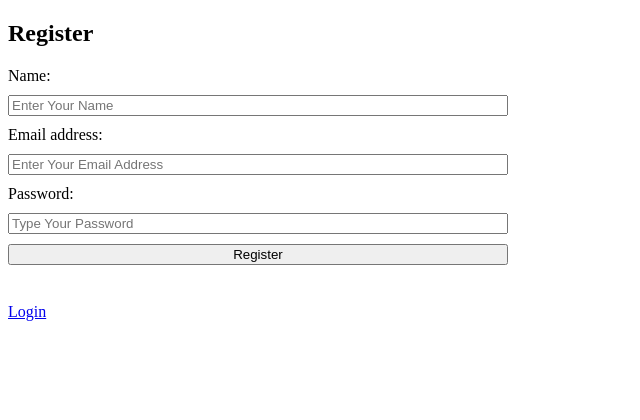
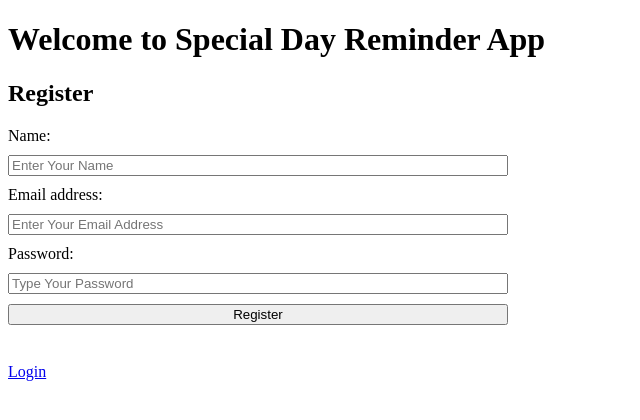
Before and after one commit to Ljanjic/Node_Express_FinalProject, a website: page public/register/index.html in a window 1280 px wide. Shown: the whole page, without its empty margins (0-640 px from the left). Drawn offline with Linux system fonts and the light colour scheme.

Commit message:
Change to register/index.html page.

```diff
--- a/public/register/index.html
+++ b/public/register/index.html
@@ -8,6 +8,7 @@
 </head>
 
 <body>
+    <h1>Welcome to Special Day Reminder App</h1>
     <h2>Register</h2>
     <form id="registerForm" style="display: flex; flex-direction: column; gap: 10px; width: 500px;">
         <label for="registerName">Name:</label>
```
